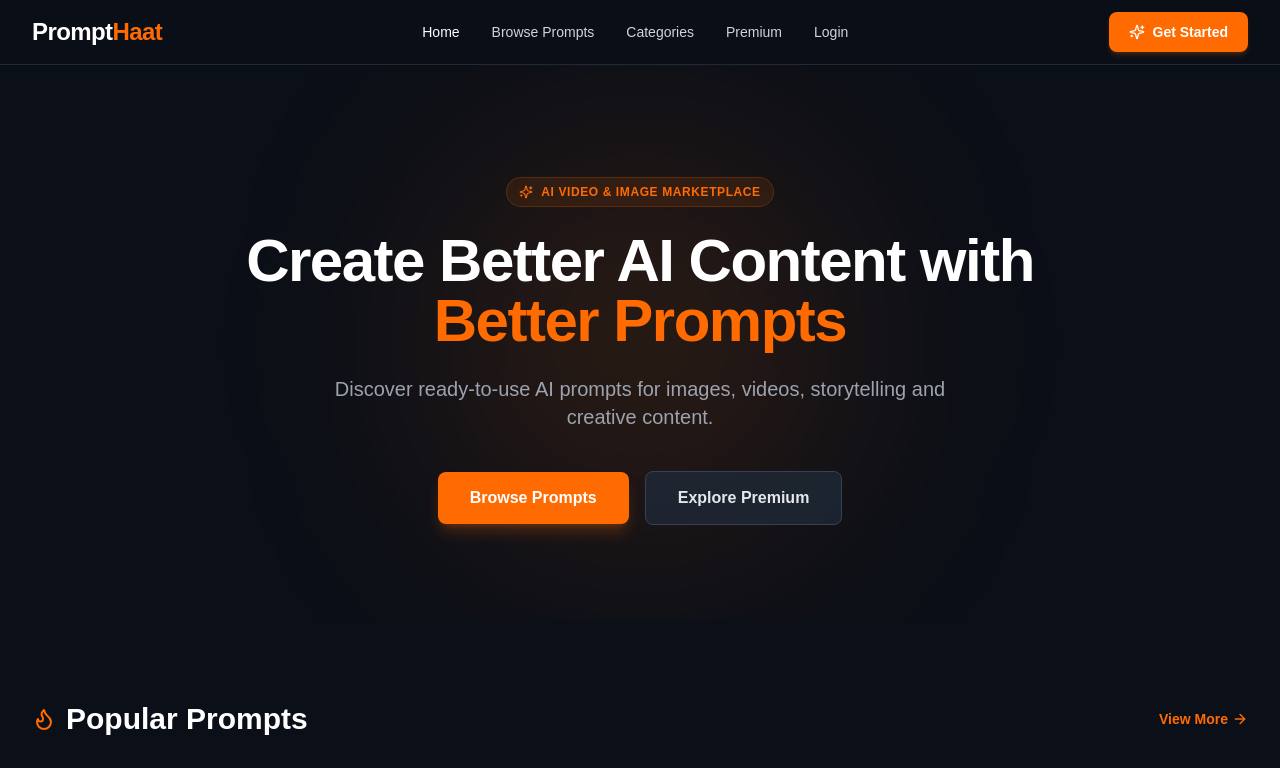
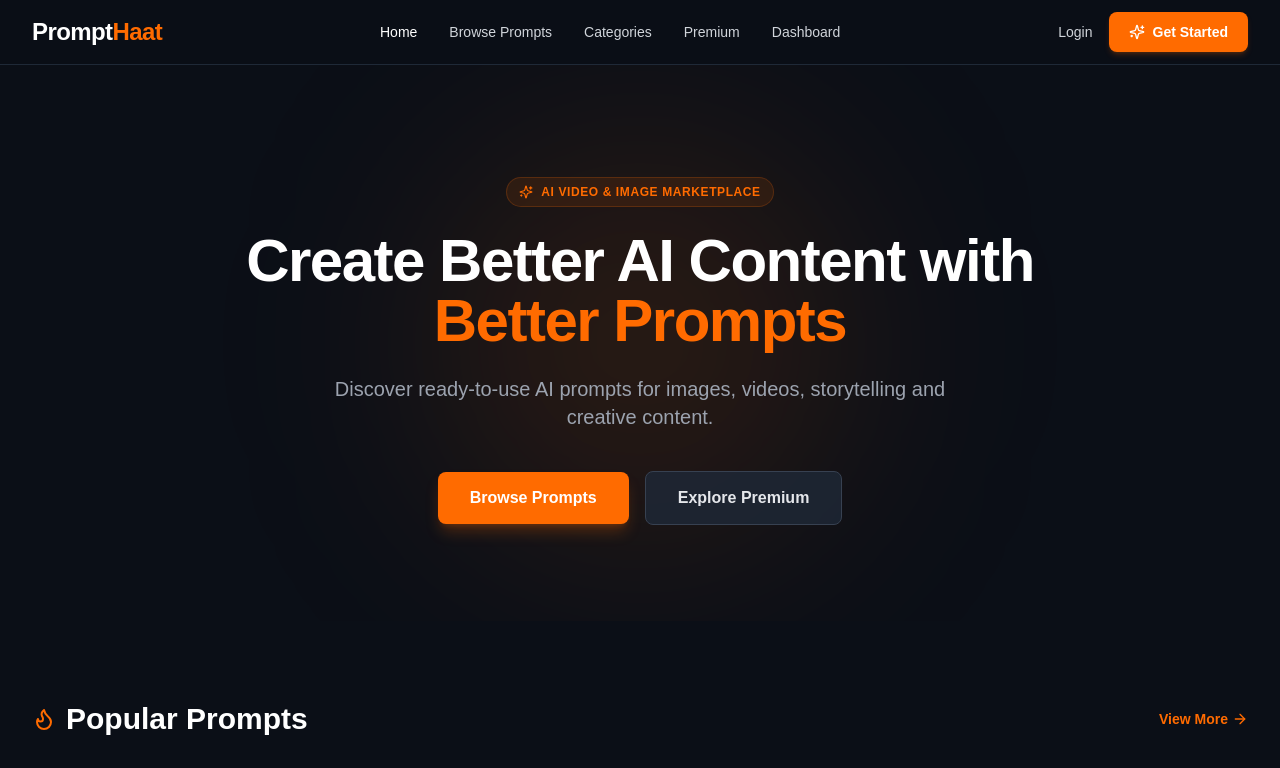
Before and after one commit to mdboostmobile59-cyber/prompthaat, a Next.js app: page / in a window 1280 px wide. Shown: the top 768 px of the page. Built offline with nearby package versions, Linux system fonts and the light colour scheme; grey boxes are pictures that could not be loaded.

Commit message:
Update Header.tsx

```diff
--- a/src/components/shared/Header.tsx
+++ b/src/components/shared/Header.tsx
@@ -2,7 +2,7 @@
 
 import { useState } from "react";
 import Link from "next/link";
-import { Menu, X, Sparkles } from "lucide-react";
+import { Menu, X, Sparkles, User } from "lucide-react";
 
 export default function Header() {
   const [mobileMenuOpen, setMobileMenuOpen] = useState(false);
@@ -20,40 +20,31 @@
 
           {/* Desktop Navigation */}
           <nav className="hidden md:flex items-center gap-8">
-            <Link
-              href="/"
-              className="text-sm font-medium text-white hover:text-brand-orange transition-colors"
-            >
+            <Link href="/" className="text-sm font-medium text-white hover:text-brand-orange transition-colors">
               Home
             </Link>
-            <Link
-              href="/browse"
-              className="text-sm font-medium text-gray-300 hover:text-brand-orange transition-colors"
-            >
+            <Link href="/browse" className="text-sm font-medium text-gray-300 hover:text-brand-orange transition-colors">
               Browse Prompts
             </Link>
-            <Link
-              href="/categories"
-              className="text-sm font-medium text-gray-300 hover:text-brand-orange transition-colors"
-            >
+            <Link href="/categories" className="text-sm font-medium text-gray-300 hover:text-brand-orange transition-colors">
               Categories
             </Link>
-            <Link
-              href="/premium"
-              className="text-sm font-medium text-gray-300 hover:text-brand-orange transition-colors"
-            >
+            <Link href="/premium" className="text-sm font-medium text-gray-300 hover:text-brand-orange transition-colors">
               Premium
             </Link>
-            <Link
-              href="/login"
-              className="text-sm font-medium text-gray-300 hover:text-brand-orange transition-colors"
-            >
-              Login
+            <Link href="/dashboard" className="text-sm font-medium text-gray-300 hover:text-brand-orange transition-colors">
+              Dashboard
             </Link>
           </nav>
 
           {/* Right Action Button */}
           <div className="hidden md:flex items-center gap-4">
+            <Link
+              href="/login"
+              className="text-sm font-medium text-gray-300 hover:text-white transition-colors"
+            >
+              Login
+            </Link>
             <Link
               href="/register"
               className="inline-flex items-center gap-2 px-5 py-2.5 rounded-lg text-sm font-semibold text-white bg-brand-orange hover:bg-brand-orangeHover transition-all shadow-md shadow-brand-orange/20"
@@ -108,13 +99,20 @@
             Premium
           </Link>
           <Link
-            href="/login"
+            href="/dashboard"
             onClick={() => setMobileMenuOpen(false)}
             className="block px-3 py-2 rounded-md text-base font-medium text-gray-300 hover:bg-gray-800"
           >
-            Login
+            Dashboard
           </Link>
-          <div className="pt-2">
+          <div className="pt-2 flex flex-col gap-2">
+            <Link
+              href="/login"
+              onClick={() => setMobileMenuOpen(false)}
+              className="block w-full text-center px-4 py-2.5 rounded-lg text-sm font-semibold text-gray-300 bg-gray-800 hover:bg-gray-700"
+            >
+              Login
+            </Link>
             <Link
               href="/register"
               onClick={() => setMobileMenuOpen(false)}
```
